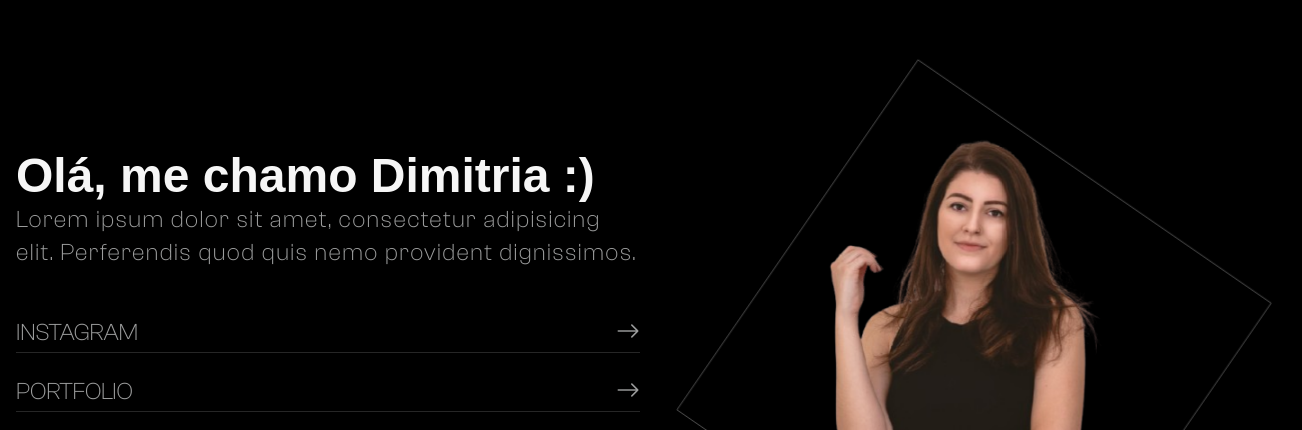
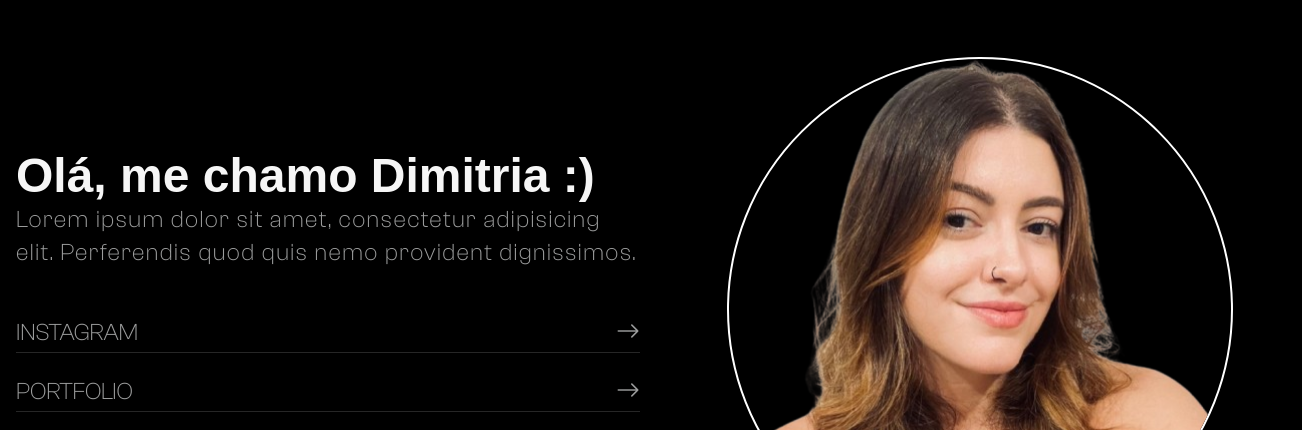
Before and after one commit to VitorMarvulle/site_dimi, a plain HTML site: page index.html in a window 1280 px wide. Shown: the part 1696-2126 px from the top of the page, 1302 px wide, since content can reach past the window. Drawn offline with nearby package versions, Linux system fonts and the light colour scheme; a web font is replaced by a local one.

Commit message:
repair: profile_photo

```diff
--- a/assets/css/style.css
+++ b/assets/css/style.css
@@ -690,14 +690,26 @@ input:checked + .slider:before {
     display: flex;
     align-items: center;
     justify-content: center;
+    flex-direction: column;
+
 }
 
 .imagem-sobre {
-    display: flex;
+    display:flex;
     justify-content: right;
     align-items: center;
-    position: absolute;
+    width: 90%;
 }
+
+.imagem-sobre img {
+    width: 100%; /* Ajuste o tamanho conforme necessário */
+    height: 100%; /* Deve ser igual à largura para formar o círculo */
+    border-radius: 50%; /* Torna a imagem circular */
+    object-fit: cover; /* Garante que a imagem seja cortada e ajustada ao círculo */
+    border: 2px solid #fff; /* Opcional: Adiciona uma borda ao círculo */
+    box-shadow: 0 4px 8px rgba(0, 0, 0, 0.2); /* Opcional: Adiciona um sombreamento */
+}
+
 
 .complemento-sobre {
     width: auto;
--- a/index.html
+++ b/index.html
@@ -175,11 +175,11 @@
                     </div>
                     <div class="right-sobre" data-aos="fade-left" data-aos-duration="1000">
                         <div class="imagem-sobre">
-                            <img src="assets/img/dimi-prev.png" alt="">
+                            <img src="assets/img/dimi_profile.png" alt="">
                         </div>
-                        <div class="complemento-sobre">
+                        <!-- <div class="complemento-sobre">
                             <img src="assets/img/fundo-photo.png" alt="">
-                        </div>
+                        </div> -->
 
                     </div>
                 </div>
```
Also changed, not shown: assets/img/dimi_profile.png (added).
